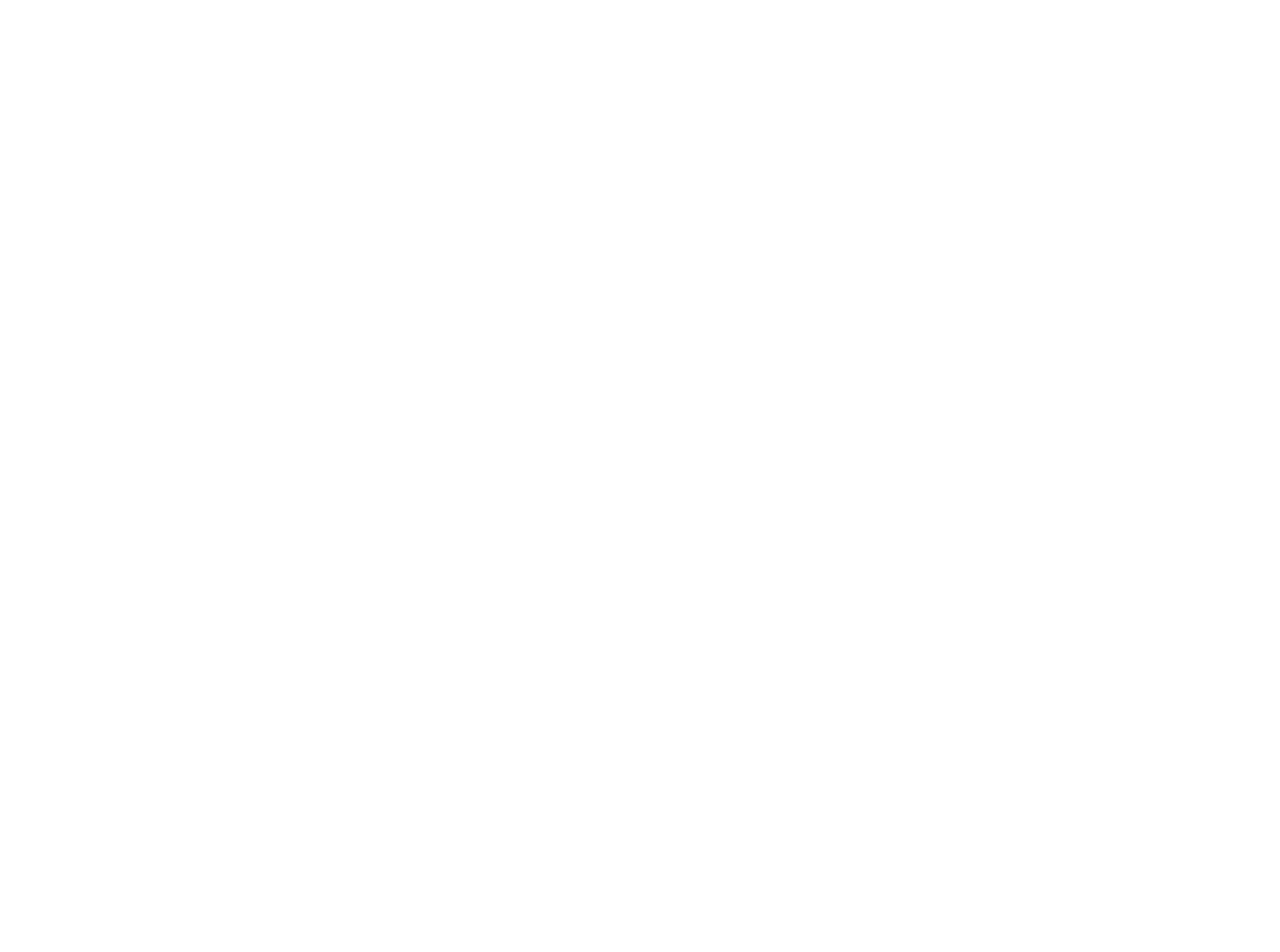
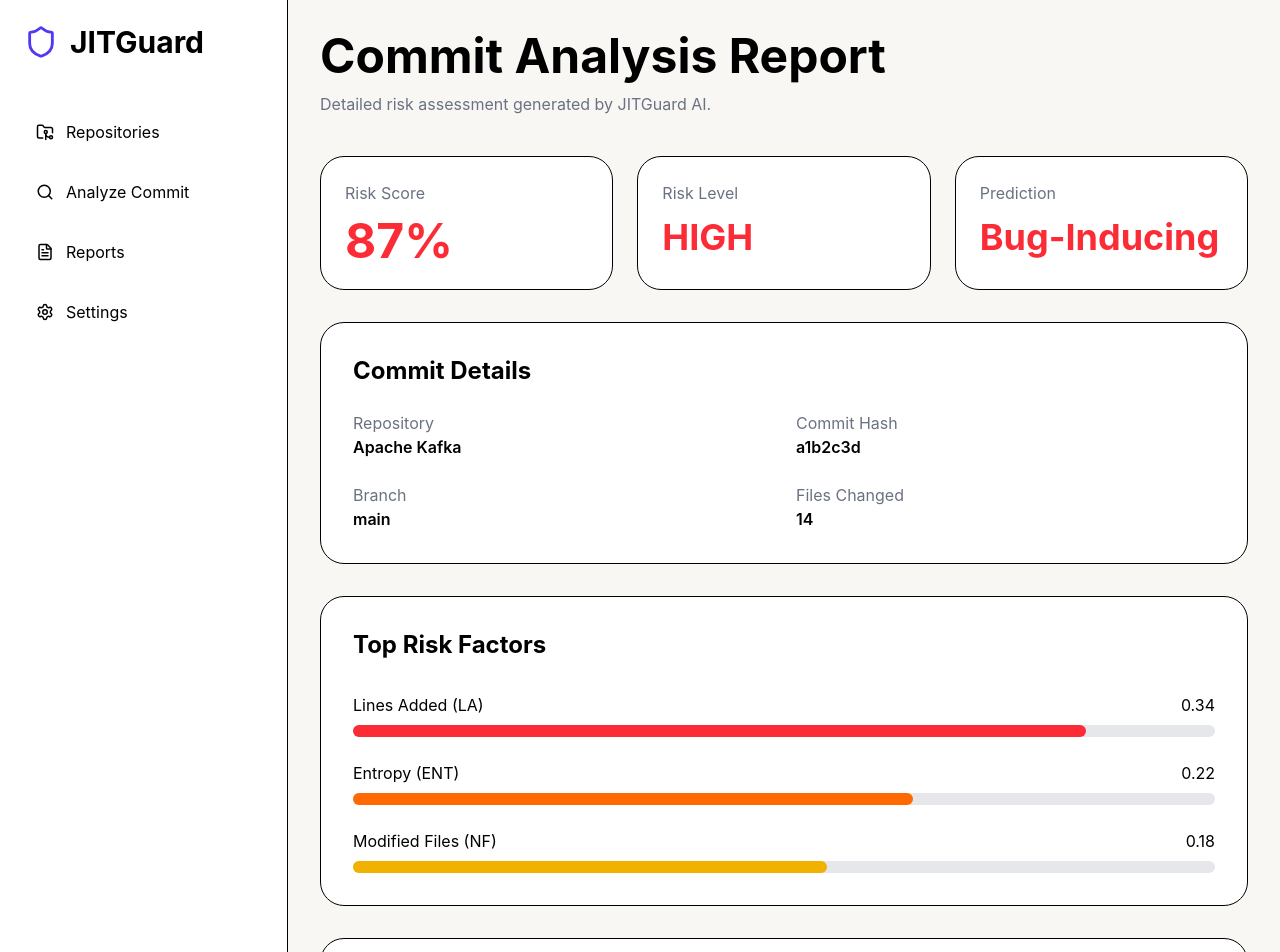
Before and after one commit to ParvChaturvedi/jit-bug-prediction, a React app in the folder frontend/: page /report/1 in a window 1280 px wide. Before the commit this address had no page. Shown: the top 952 px of the page. Before the commit the page ends 800 px from the top, so only its background shows below. Built offline with nearby package versions, Linux system fonts and the light colour scheme; the HTML template or start-up script is replaced by a standard one.

Commit message:
19:11 6 june

```diff
--- a/frontend/src/App.jsx
+++ b/frontend/src/App.jsx
@@ -5,6 +5,7 @@
 import Repositories from "./pages/Repositories";
 import RepositoryDetails from "./pages/RepositoryDetails";
 import AnalyzeCommit from "./pages/AnalyzeCommit";
+import RiskReport from "./pages/RiskReport";
 
 function App() {
   return (
@@ -36,6 +37,11 @@
           element={<AnalyzeCommit />}
         />
 
+        <Route
+          path="/report/:id"
+          element={<RiskReport />}
+        />
+
       </Routes>
     </BrowserRouter>
   );
--- a/frontend/src/components/layout/Sidebar.jsx
+++ b/frontend/src/components/layout/Sidebar.jsx
@@ -0,0 +1,104 @@
+import { Link } from "react-router-dom";
+import {
+  Shield,
+  FolderGit2,
+  Search,
+  FileText,
+  Settings
+} from "lucide-react";
+
+export default function Sidebar() {
+  return (
+    <aside
+      className="
+      w-72
+      bg-white
+      border-r
+      min-h-screen
+      p-6
+      "
+    >
+      <div className="flex items-center gap-3">
+
+        <Shield
+          size={34}
+          className="text-indigo-600"
+        />
+
+        <h1
+          className="
+          text-3xl
+          font-bold
+          "
+        >
+          JITGuard
+        </h1>
+
+      </div>
+
+      <nav className="mt-12 space-y-3">
+
+        <Link
+          to="/repositories"
+          className="
+          flex
+          items-center
+          gap-3
+          p-3
+          rounded-xl
+          hover:bg-indigo-50
+          "
+        >
+          <FolderGit2 size={18} />
+          Repositories
+        </Link>
+
+        <Link
+          to="/analyze-commit"
+          className="
+          flex
+          items-center
+          gap-3
+          p-3
+          rounded-xl
+          hover:bg-indigo-50
+          "
+        >
+          <Search size={18} />
+          Analyze Commit
+        </Link>
+
+        <Link
+          to="/reports"
+          className="
+          flex
+          items-center
+          gap-3
+          p-3
+          rounded-xl
+          hover:bg-indigo-50
+          "
+        >
+          <FileText size={18} />
+          Reports
+        </Link>
+
+        <Link
+          to="/settings"
+          className="
+          flex
+          items-center
+          gap-3
+          p-3
+          rounded-xl
+          hover:bg-indigo-50
+          "
+        >
+          <Settings size={18} />
+          Settings
+        </Link>
+
+      </nav>
+    </aside>
+  );
+}
--- /dev/null
+++ b/frontend/src/layouts/DashboardLayout.jsx
@@ -0,0 +1,15 @@
+import Sidebar from "../components/layout/Sidebar";
+
+export default function DashboardLayout({ children }) {
+  return (
+    <div className="min-h-screen flex bg-[#F8F7F4]">
+
+      <Sidebar />
+
+      <main className="flex-1 p-8">
+        {children}
+      </main>
+
+    </div>
+  );
+}
--- a/frontend/src/pages/AnalyzeCommit.jsx
+++ b/frontend/src/pages/AnalyzeCommit.jsx
@@ -1,6 +1,7 @@
 import { motion } from "framer-motion";
 import { Search } from "lucide-react";
 import { useNavigate } from "react-router-dom";
+import DashboardLayout from "../layouts/DashboardLayout";
 // import { useState } from "react";
 
 export default function AnalyzeCommit() {
@@ -21,7 +22,7 @@
   };
 
   return (
-    <div className="min-h-screen bg-[#F8F7F4]">
+    <DashboardLayout>
 
       <div className="max-w-4xl mx-auto px-8 py-16">
 
@@ -137,6 +138,6 @@
 
       </div>
 
-    </div>
+    </DashboardLayout>
   );
 }
--- a/frontend/src/pages/Repositories.jsx
+++ b/frontend/src/pages/Repositories.jsx
@@ -1,4 +1,5 @@
 import RepoCard from "../components/cards/RepoCard";
+import DashboardLayout from "../layouts/DashboardLayout";
 
 const repositories = [
   {
@@ -26,6 +27,7 @@
 
 export default function Repositories() {
   return (
+    <DashboardLayout>
     <div className="min-h-screen bg-[#F8F7F4]">
 
       <div className="max-w-7xl mx-auto px-8 py-12">
@@ -52,5 +54,6 @@
       </div>
 
     </div>
+  </DashboardLayout>
   );
 }
--- a/frontend/src/pages/RepositoryDetails.jsx
+++ b/frontend/src/pages/RepositoryDetails.jsx
@@ -1,5 +1,6 @@
 import { useParams } from "react-router-dom";
 import { Link } from "react-router-dom";
+import DashboardLayout from "../layouts/DashboardLayout";
 
 export default function RepositoryDetails() {
 
@@ -23,6 +24,7 @@
   const { id } = useParams();
 
   return (
+    <DashboardLayout>
     <div className="p-10">
 
       <h1 className="text-5xl font-bold">
@@ -34,5 +36,6 @@
       </p>
 
     </div>
+  </DashboardLayout>
   );
 }
--- /dev/null
+++ b/frontend/src/pages/RiskReport.jsx
@@ -0,0 +1,216 @@
+import DashboardLayout from "../layouts/DashboardLayout";
+import { Link } from "react-router-dom";
+
+export default function RiskReport() {
+  return (
+    <DashboardLayout>
+
+      <div className="max-w-6xl mx-auto">
+
+        {/* Header */}
+
+        <div>
+          <h1 className="text-5xl font-bold">
+            Commit Analysis Report
+          </h1>
+
+          <p className="text-gray-500 mt-3">
+            Detailed risk assessment generated by JITGuard AI.
+          </p>
+        </div>
+
+        {/* Summary Cards */}
+
+        <div className="grid md:grid-cols-3 gap-6 mt-10">
+
+          <div className="bg-white p-6 rounded-3xl border">
+            <p className="text-gray-500">
+              Risk Score
+            </p>
+
+            <h2 className="text-5xl font-bold text-red-500 mt-3">
+              87%
+            </h2>
+          </div>
+
+          <div className="bg-white p-6 rounded-3xl border">
+            <p className="text-gray-500">
+              Risk Level
+            </p>
+
+            <h2 className="text-4xl font-bold text-red-500 mt-3">
+              HIGH
+            </h2>
+          </div>
+
+          <div className="bg-white p-6 rounded-3xl border">
+            <p className="text-gray-500">
+              Prediction
+            </p>
+
+            <h2 className="text-4xl font-bold text-red-500 mt-3">
+              Bug-Inducing
+            </h2>
+          </div>
+
+        </div>
+
+        {/* Commit Details */}
+
+        <div className="bg-white p-8 rounded-3xl border mt-8">
+
+          <h2 className="text-2xl font-bold">
+            Commit Details
+          </h2>
+
+          <div className="grid md:grid-cols-2 gap-6 mt-6">
+
+            <div>
+              <p className="text-gray-500">
+                Repository
+              </p>
+
+              <p className="font-semibold">
+                Apache Kafka
+              </p>
+            </div>
+
+            <div>
+              <p className="text-gray-500">
+                Commit Hash
+              </p>
+
+              <p className="font-semibold">
+                a1b2c3d
+              </p>
+            </div>
+
+            <div>
+              <p className="text-gray-500">
+                Branch
+              </p>
+
+              <p className="font-semibold">
+                main
+              </p>
+            </div>
+
+            <div>
+              <p className="text-gray-500">
+                Files Changed
+              </p>
+
+              <p className="font-semibold">
+                14
+              </p>
+            </div>
+
+          </div>
+
+        </div>
+
+        {/* Feature Contributions */}
+
+        <div className="bg-white p-8 rounded-3xl border mt-8">
+
+          <h2 className="text-2xl font-bold">
+            Top Risk Factors
+          </h2>
+
+          <div className="space-y-6 mt-8">
+
+            <div>
+              <div className="flex justify-between">
+                <span>Lines Added (LA)</span>
+                <span>0.34</span>
+              </div>
+
+              <div className="h-3 bg-gray-200 rounded-full mt-2">
+                <div className="h-3 bg-red-500 rounded-full w-[85%]"></div>
+              </div>
+            </div>
+
+            <div>
+              <div className="flex justify-between">
+                <span>Entropy (ENT)</span>
+                <span>0.22</span>
+              </div>
+
+              <div className="h-3 bg-gray-200 rounded-full mt-2">
+                <div className="h-3 bg-orange-500 rounded-full w-[65%]"></div>
+              </div>
+            </div>
+
+            <div>
+              <div className="flex justify-between">
+                <span>Modified Files (NF)</span>
+                <span>0.18</span>
+              </div>
+
+              <div className="h-3 bg-gray-200 rounded-full mt-2">
+                <div className="h-3 bg-yellow-500 rounded-full w-[55%]"></div>
+              </div>
+            </div>
+
+          </div>
+
+        </div>
+
+        {/* Recommendations */}
+
+        <div className="bg-white p-8 rounded-3xl border mt-8">
+
+          <h2 className="text-2xl font-bold">
+            Recommendations
+          </h2>
+
+          <ul className="mt-6 space-y-4">
+
+            <li>
+              ✅ Request senior developer review
+            </li>
+
+            <li>
+              ✅ Add additional unit tests
+            </li>
+
+            <li>
+              ✅ Verify modified directories carefully
+            </li>
+
+            <li>
+              ✅ Check code complexity before merge
+            </li>
+
+          </ul>
+
+        </div>
+
+        {/* Action Button */}
+
+        <div className="mt-10 mb-10">
+
+          <Link to="/analyze-commit">
+
+            <button
+              className="
+              bg-indigo-600
+              text-white
+              px-8
+              py-4
+              rounded-xl
+              font-semibold
+              "
+            >
+              Analyze Another Commit
+            </button>
+
+          </Link>
+
+        </div>
+
+      </div>
+
+    </DashboardLayout>
+  );
+}
```
